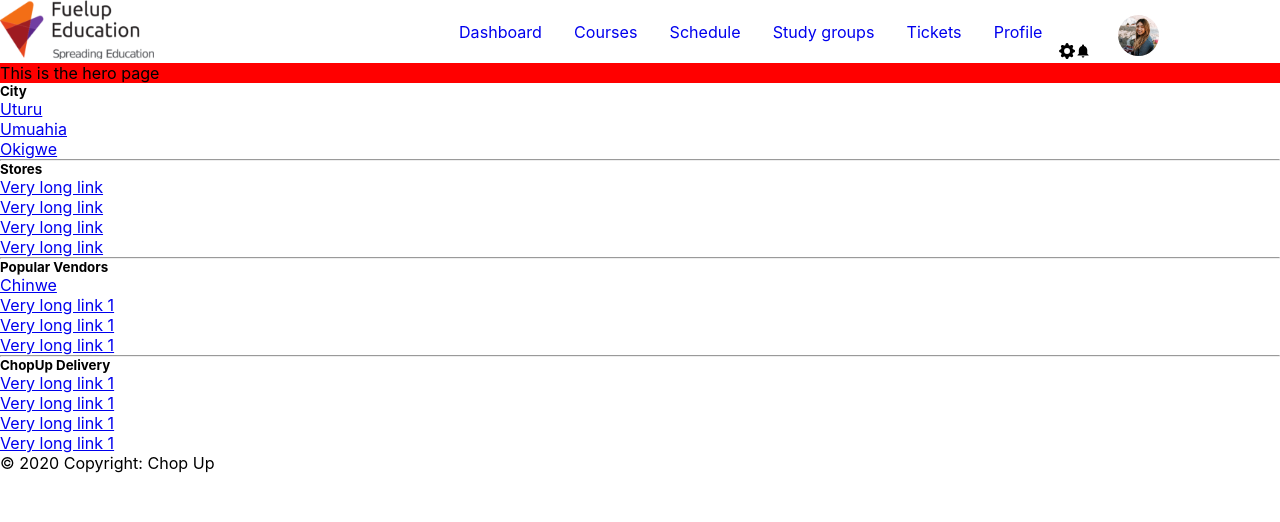
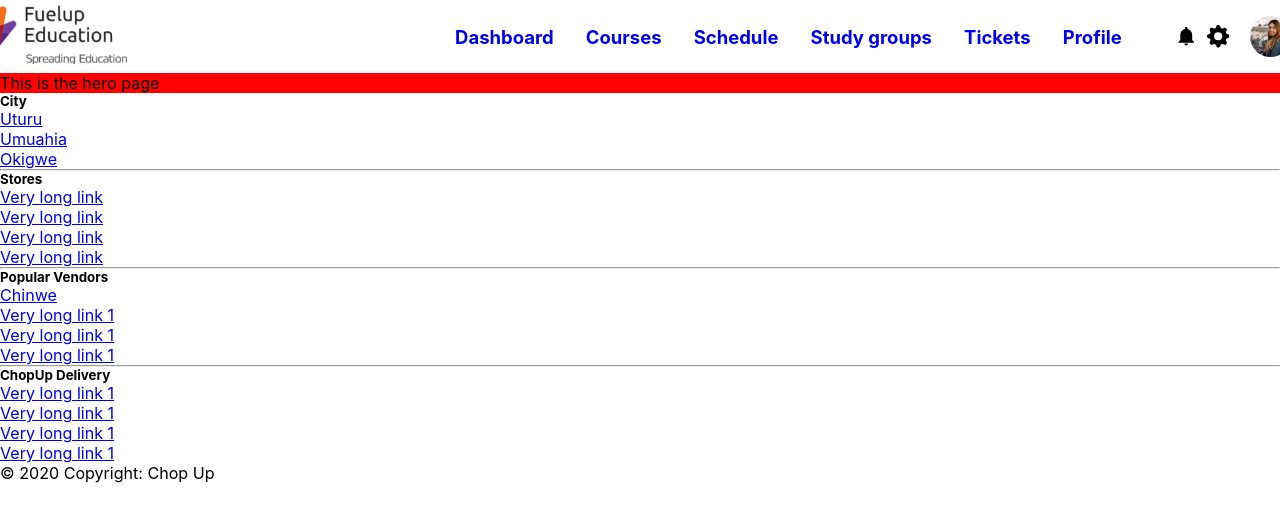
Before and after one commit to Niscolinx/fuelUp-dashboard, a React (Create React App) app: page / in a window 1280 px wide. Shown: the top 522 px of the page. Built offline with nearby package versions, Linux system fonts and the light colour scheme; a web font is replaced by a local one.

Commit message:
Working on the header

```diff
--- a/src/components/Layout/Toolbar.js
+++ b/src/components/Layout/Toolbar.js
@@ -8,14 +8,17 @@ import NavigationItems from './Navigation/NavigationItems'
 
 const toolbar = (props) => (
     <div className='toolbar'>
+        <div className='toolbar__1'>
         <Logo />
-        <nav className='toolbar__nav'>
+
+        </div>
+        <nav className='toolbar__2'>
             <NavigationItems auth={props.auth} logOut={props.logOut} />
         </nav>
 
-        <div>
-            <BsFillGearFill/>
-            <IoMdNotifications/>
+        <div className='toolbar__3'>
+            <IoMdNotifications className='toolbar__notification'/>
+            <BsFillGearFill className='toolbar__gear'/>
 
             <img src={avatar} alt='avatar' className='toolbar__avatar'/>
         </div>
--- a/src/sass/base/base.scss
+++ b/src/sass/base/base.scss
@@ -18,7 +18,6 @@
 html,
 body {
     width: 100%;
-    overflow-x: hidden;
     font-family: 'Muli', -apple-system, BlinkMacSystemFont, 'Segoe UI', 'Roboto',
         'Oxygen', 'Ubuntu', 'Cantarell', 'Fira Sans', 'Droid Sans',
         'Helvetica Neue', sans-serif;
--- a/src/sass/components/toolbar.scss
+++ b/src/sass/components/toolbar.scss
@@ -1,8 +1,10 @@
+
+
 .toolbar {
     display: grid;
     justify-content: center;
     align-items: center;
-    grid-template-columns: 2fr 1fr 1fr;
+    grid-template-columns: minmax(30rem, 1fr) 2fr max-content;
 
     .navigationItems {
         list-style: none;
@@ -11,16 +13,35 @@
 
         .navigationItem {
             display: grid;
-          //  grid-template-columns: repeat(auto-fit, minmax(12rem, 1fr));
+            font-weight: bold;
 
             &:link,
             &:visited {
+                font-size: 1.15rem;
                 text-decoration: none;
                 padding: 0.5rem 1rem;
             }
         }
     }
 
+    &__1{
+        margin: 0 1rem;
+    }
+
+    &__3 {
+        display: flex;
+        justify-content: center;
+        align-items: center;
+        margin: 1rem 2rem;
+    }
+
+    &__gear,
+    &__notification {
+        font-size: 1.4rem;
+        display: flex;
+        justify-self: center;
+        margin: 0.3rem;
+    }
     &__avatar {
         width: 41px;
         height: 41px;
@@ -28,6 +49,6 @@
         background-repeat: no-repeat;
         object-fit: cover;
         border-radius: 50%;
-        margin: 15px 0 3px 27.2px;
+        margin-left: 1rem;
     }
 }
```
